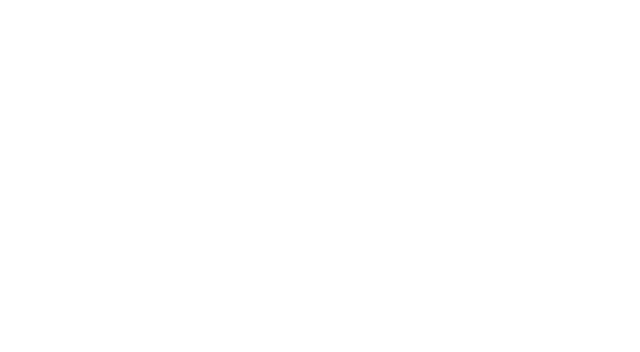
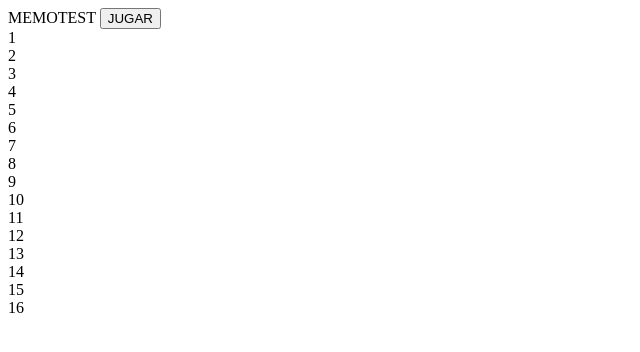
Before and after one commit to vitipe/memotest, a plain HTML site: page index.html in a window 1280 px wide. Shown: the whole page, without its empty margins (0-640 px from the left). Drawn offline with Linux system fonts and the light colour scheme; files that its build step writes are made by us from their sources; files whose address does not match are found by name.

Commit message:
Agrega estructura html

```diff
--- a/index.html
+++ b/index.html
@@ -7,8 +7,69 @@
     <meta name='viewport' content='width=device-width, initial-scale=1'>
     <link rel='stylesheet' type='text/css' media='screen' href='main.css'>
 </head>
+<nav class="navbar navbar-light bg-light">
+  <span class="navbar-brand mb-0 h1">MEMOTEST</span>
+  <button type="button" class="btn btn-primary">JUGAR</button>
+</nav>
 <body>
-
+  <div class="container">
+      <div class="row">
+          <div class="col-sm">
+              1
+          </div>
+          <div class="col-sm">
+              2
+          </div>
+          <div class="col-sm">
+              3
+          </div>
+          <div class="col-sm">
+              4
+          </div>
+      </div>
+      <div class="row">
+          <div class="col-sm">
+            5
+          </div>
+          <div class="col-sm">
+            6
+          </div>
+          <div class="col-sm">
+            7
+          </div>
+          <div class="col-sm">
+            8
+          </div>
+        </div>
+        <div class="row">
+          <div class="col-sm">
+            9
+          </div>
+          <div class="col-sm">
+            10
+          </div>
+          <div class="col-sm">
+            11
+          </div>
+          <div class="col-sm">
+            12
+          </div>
+        </div>
+        <div class="row">
+          <div class="col-sm">
+            13
+          </div>
+          <div class="col-sm">
+            14
+          </div>
+          <div class="col-sm">
+            15
+          </div>
+          <div class="col-sm">
+            16
+          </div>
+        </div>
+    </div>
 </body>
 <script src='calculos.js'></script>
 </html>
```
